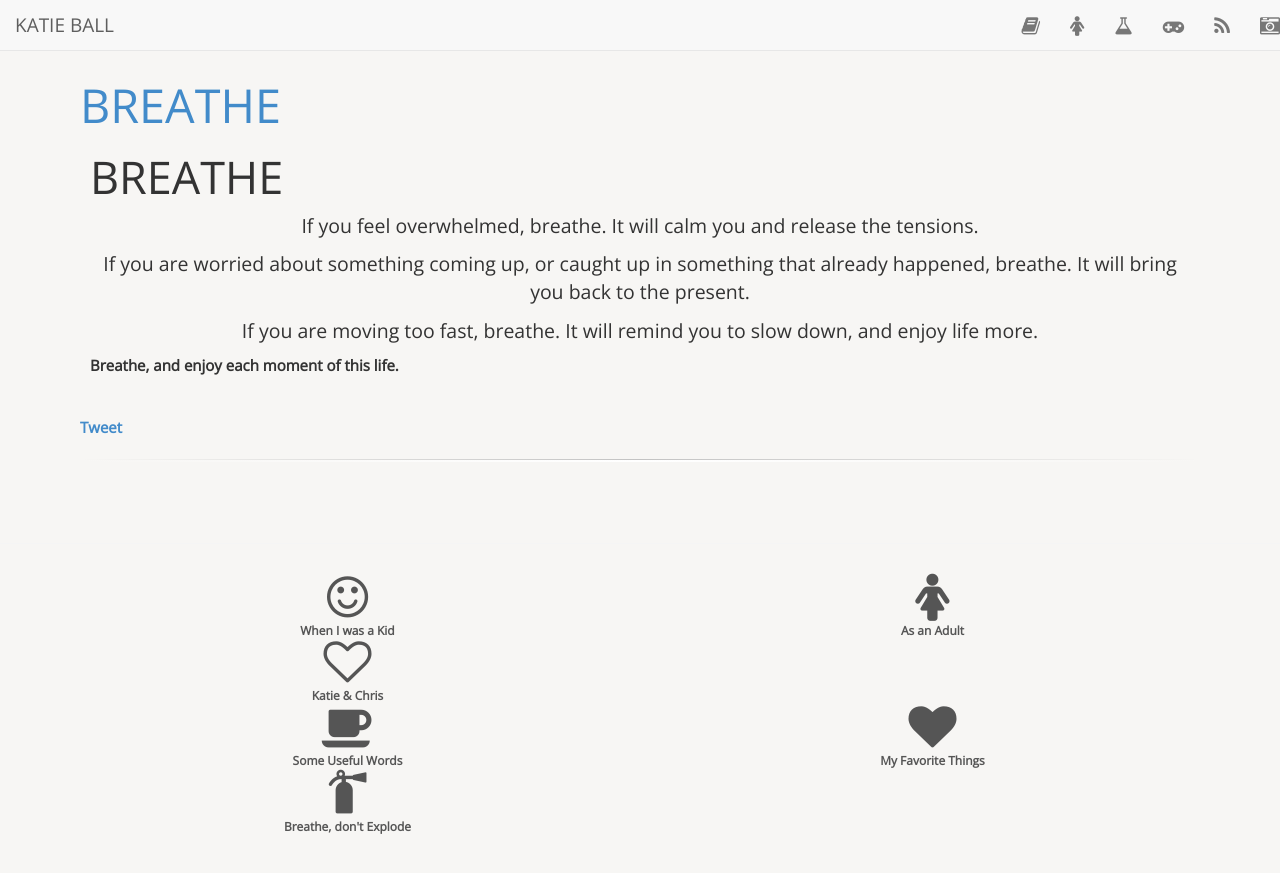
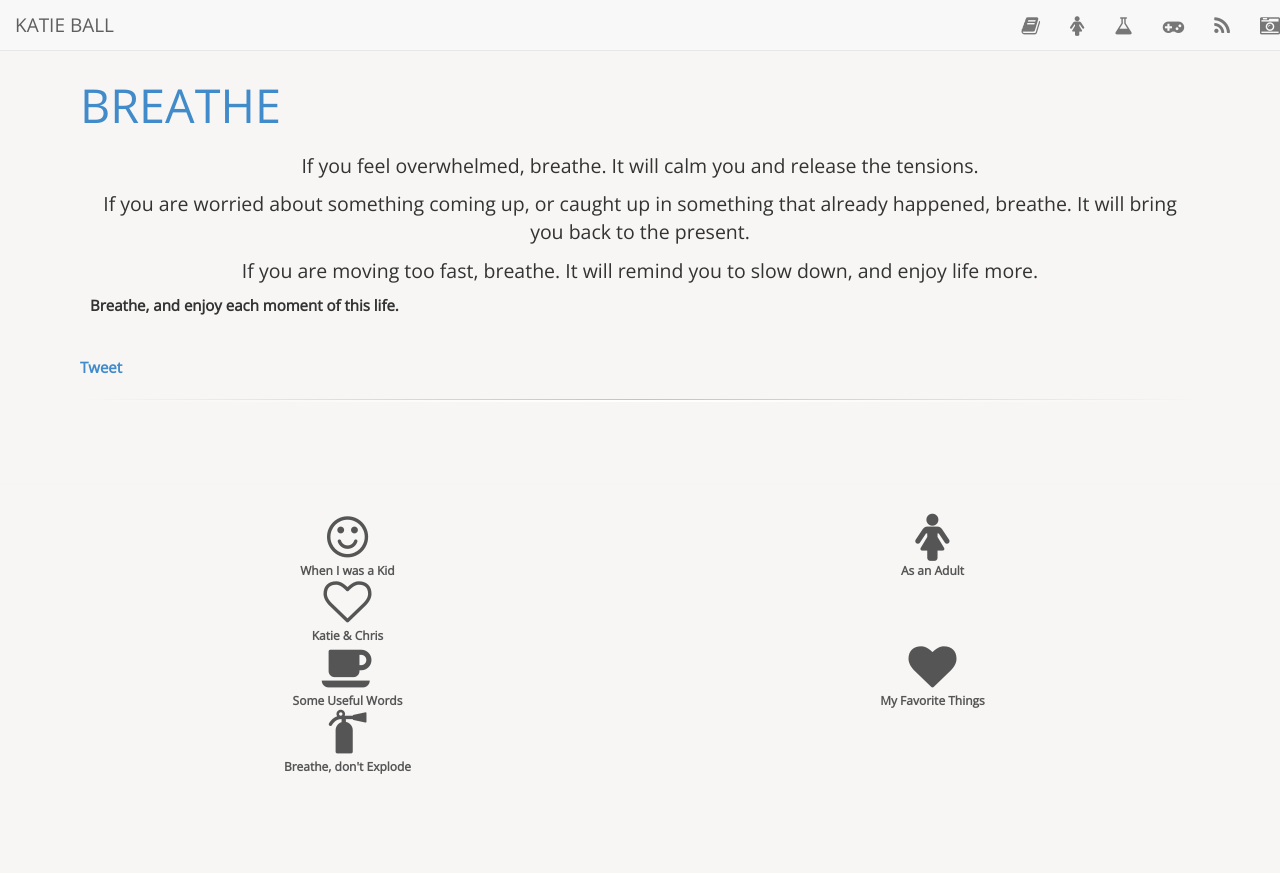
Before and after one commit to roachhd/roachhd.github.io, a Jekyll site: the page built from breathe/index.html, in a window 1280 px wide. Shown: the top 873 px of the page. Built offline with Jekyll 4.4.1, drawn with Linux system fonts in a browser that asks for light colours; nearby versions of some CDN libraries; Markdown is read by kramdown in place of the engine named in the settings; comment, search, counter and statistics services are not loaded.

Commit message:
Update index.html

```diff
--- a/breathe/index.html
+++ b/breathe/index.html
@@ -6,7 +6,7 @@ title: "Breathe"
 
 <section class="content about">
 
-  <h1 class="big thin">Breathe</h1>
+<!--  <h1 class="big thin">Breathe</h1> -->
 
     <p>If you feel overwhelmed, breathe. It will calm you and release the tensions.</p>
 
```
